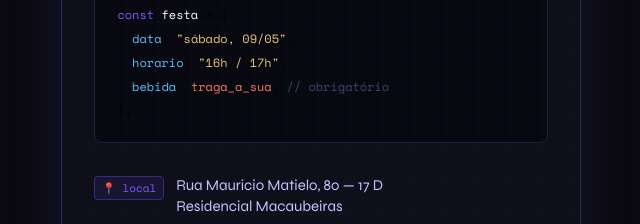
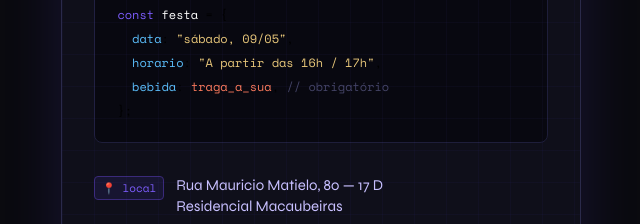
Before and after one commit to enzoleandrini/aniversario, a plain HTML site: page index.html in a window 1280 px wide. Shown: the part 400-624 px from the top of the page, 319-959 px from the left. Drawn offline with nearby package versions, Linux system fonts and the light colour scheme.

Commit message:
Update horario text to include 'A partir das'

```diff
--- a/index.html
+++ b/index.html
@@ -355,7 +355,7 @@
           </div>
           <div class="code-line">
             &nbsp;&nbsp;<span class="fn">horario</span>:
-            <span class="str">"16h / 17h"</span>,
+            <span class="str">"A partir das 16h / 17h"</span>,
           </div>
           <div class="code-line">
             &nbsp;&nbsp;<span class="fn">bebida</span>:
```
